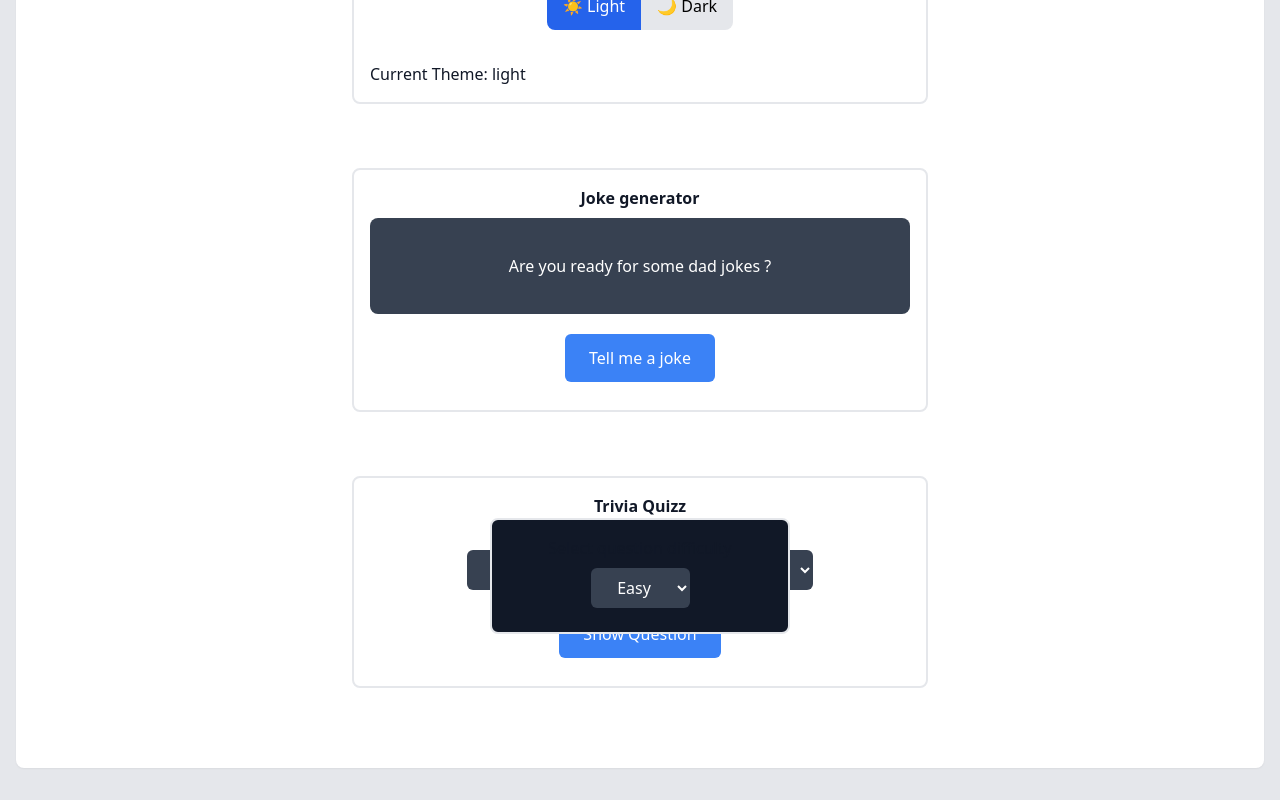
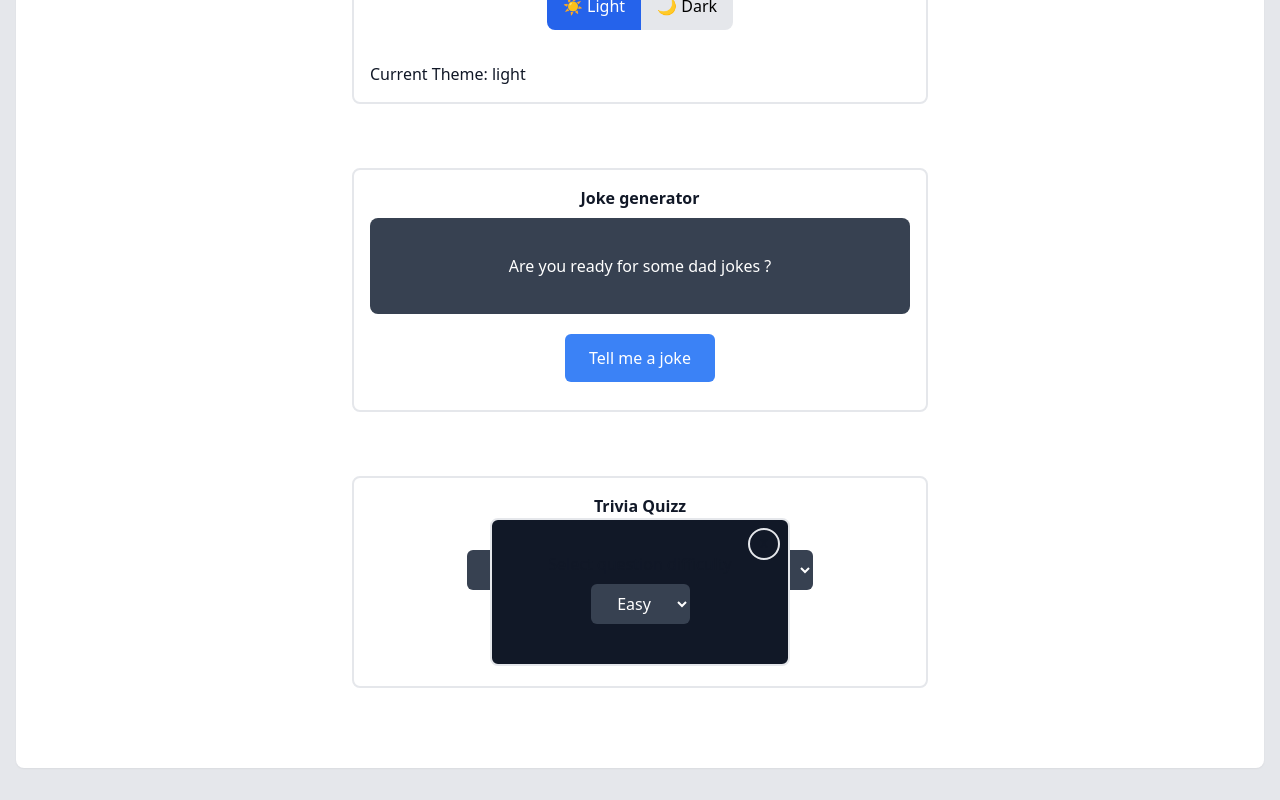
Before and after one commit to szczepanieceryk/daily-coding, a React (Vite) app: page / in a window 1280 px wide. Both pictures are taken after a click on the element 899 px from the left and 1881 px from the top of the page. Shown: the part 1359-2159 px from the top of the page. Built offline with nearby package versions, Linux system fonts and the light colour scheme.

Commit message:
feat(ui): add close icon to difficulty popup & handle click

```diff
--- a/src/layouts/TriviaQuizz/DifficultySelect.tsx
+++ b/src/layouts/TriviaQuizz/DifficultySelect.tsx
@@ -2,12 +2,23 @@ import React from 'react';
 import { useDifficulty } from '../../hooks/useDifficulty';
 
 const difficultyLevels = ['easy', 'medium', 'hard'];
-
-const DifficultySelect: React.FC = () => {
+interface DifficultySelectProps {
+  isOpen: boolean;
+  setIsOpen: (isOpen: boolean) => void;
+}
+const DifficultySelect: React.FC<DifficultySelectProps> = ({ isOpen, setIsOpen }) => {
   const { difficulty, setDifficulty } = useDifficulty();
 
   return (
-    <div className="p-4 absolute top-0 left-1/2 -translate-x-1/2 border-2 rounded-lg w-[300px] mx-auto border-gray-200 bg-gray-900">
+    <div className="py-8 px-4 absolute top-0 left-1/2 -translate-x-1/2 border-2 rounded-lg w-[300px] mx-auto border-gray-200 bg-gray-900">
+      <div className="relative">
+        <div
+          className="absolute -top-6 -right-2 w-8 h-8 border-2 border-gray-200 rounded-2xl cursor-pointer"
+          onClick={() => setIsOpen(!isOpen)}
+        >
+          x
+        </div>
+
         <label htmlFor="question-difficulty-id">
           Select question difficulty
           <select
@@ -25,6 +36,7 @@ const DifficultySelect: React.FC = () => {
           </select>
         </label>
       </div>
+    </div>
   );
 };
 
--- a/src/layouts/TriviaQuizz/MoreOptionsIcon.tsx
+++ b/src/layouts/TriviaQuizz/MoreOptionsIcon.tsx
@@ -1,8 +1,12 @@
-import React, { useState, useRef, useEffect } from 'react';
+import React, { useRef, useEffect } from 'react';
 import DifficultySelect from './DifficultySelect';
 
-const MoreOptionsIcon = () => {
-  const [isOpen, setIsOpen] = useState<boolean>(false);
+interface MoreOptionsIconProps {
+  isOpen: boolean;
+  setIsOpen: (isOpen: boolean) => void;
+}
+
+const MoreOptionsIcon: React.FC<MoreOptionsIconProps> = ({ isOpen, setIsOpen }) => {
   const popupRef = useRef<HTMLDivElement>(null);
 
   useEffect(() => {
@@ -33,7 +37,7 @@ const MoreOptionsIcon = () => {
       </div>
 
       {/* Difficulty Popup */}
-      {isOpen && <DifficultySelect />}
+      {isOpen && <DifficultySelect isOpen={isOpen} setIsOpen={setIsOpen} />}
     </div>
   );
 };
--- a/src/layouts/TriviaQuizz/QuizzForm.tsx
+++ b/src/layouts/TriviaQuizz/QuizzForm.tsx
@@ -1,4 +1,4 @@
-import React from 'react';
+import React, { useState } from 'react';
 import useTriviaQuizz from '../../hooks/useTriviaQuizz';
 import Button from '../../components/Button';
 import AnswerOptions from './AnswerOptions';
@@ -19,9 +19,11 @@ const QuizForm = () => {
     handleSubmit,
   } = useTriviaQuizz();
 
+  const [isOpen, setIsOpen] = useState<boolean>(false);
+
   return (
     <form onSubmit={handleSubmit} className="relative">
-      <MoreOptionsIcon />
+      <MoreOptionsIcon isOpen={isOpen} setIsOpen={setIsOpen} />
       <div>
         {/* Display category select */}
         <CategorySelect
```
Lines whose indentation alone changed are shown as unchanged.
